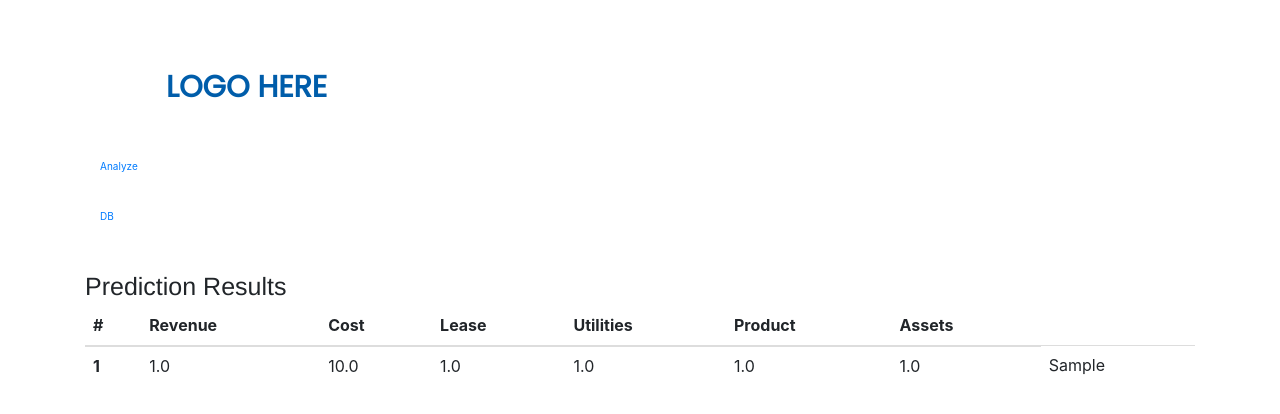
After one commit to gracinev/AmpHacks2020, a Django app: template AmpHacks2020/app/templates/app/results.html in a window 1280 px wide. The commit adds this page. Shown: the top 414 px of the page. Run offline with Django 3.2, Linux system fonts and the light colour scheme; tables that the repository leaves empty hold one stand-in row (values such as "Sample post"); the template is opened without the code that fills it: values that come from a table or form of the project are taken from there, most other values are stand-ins (such as "Sample title", 1, 10 or a date in 2020); some libraries are stand-ins or nearby versions.

Commit message:
added models and linking

```diff
--- a/AmpHacks2020/AmpHacks2020/urls.py
+++ b/AmpHacks2020/AmpHacks2020/urls.py
@@ -29,4 +29,7 @@ urlpatterns = [
     path('admin/', admin.site.urls),
     path('signup/', views.signup, name='signup'),
     path('form/', views.form, name='form'),
+    # was forms/
+    path('form/test', views.analyze_form, name='submit_form'),
+    path('results/', views.view_results, name='results'),
 ]
--- a/AmpHacks2020/app/models.py
+++ b/AmpHacks2020/app/models.py
@@ -5,3 +5,19 @@ Definition of models.
 from django.db import models
 
 # Create your models here.
+
+from django.db import models
+
+
+class PredResults(models.Model):
+
+    Revenue = models.FloatField()
+    Cost = models.FloatField()
+    Lease = models.FloatField()
+    Product = models.FloatField()
+    Utilities = models.FloatField()
+    Assets = models.FloatField()
+    analyzedResult = models.CharField(max_length=50)
+
+    def __str__(self):
+        return self.analyzedResult
--- a/AmpHacks2020/app/templates/app/base.html
+++ b/AmpHacks2020/app/templates/app/base.html
@@ -22,7 +22,7 @@
         <div class="collapse navbar-collapse" id="navbarSupportedContent">
             <ul class="navbar-nav mr-auto">
                 <li class="nav-item active">
-                    <a class="nav-link" href="/">Prediction <span class="sr-only">(current)</span></a>
+                    <a class="nav-link" href="/form">Analyze <span class="sr-only">(current)</span></a>
                 </li>
                 <li class="nav-item">
                     <a class="nav-link" href="/results">DB</a>
@@ -34,8 +34,12 @@
     {% block main %}
     {% endblock %}
 
-    <script src="https://cdnjs.cloudflare.com/ajax/libs/popper.js/1.12.9/umd/popper.min.js" integrity="sha384-ApNbgh9B+Y1QKtv3Rn7W3mgPxhU9K/ScQsAP7hUibX39j7fakFPskvXusvfa0b4Q" crossorigin="anonymous"></script>
-    <script src="https://maxcdn.bootstrapcdn.com/bootstrap/4.0.0/js/bootstrap.min.js" integrity="sha384-JZR6Spejh4U02d8jOt6vLEHfe/JQGiRRSQQxSfFWpi1MquVdAyjUar5+76PVCmYl" crossorigin="anonymous"></script>
+    <script src="https://cdnjs.cloudflare.com/ajax/libs/popper.js/1.12.9/umd/popper.min.js"
+            integrity="sha384-ApNbgh9B+Y1QKtv3Rn7W3mgPxhU9K/ScQsAP7hUibX39j7fakFPskvXusvfa0b4Q"
+            crossorigin="anonymous"></script>
+    <script src="https://maxcdn.bootstrapcdn.com/bootstrap/4.0.0/js/bootstrap.min.js"
+            integrity="sha384-JZR6Spejh4U02d8jOt6vLEHfe/JQGiRRSQQxSfFWpi1MquVdAyjUar5+76PVCmYl"
+            crossorigin="anonymous"></script>
     </body>
 
 
--- /dev/null
+++ b/AmpHacks2020/app/templates/app/results.html
@@ -0,0 +1,40 @@
+
+{% extends "base.html" %}
+
+{% block main %}
+    <div class="container pt-5">
+        <div class="row">
+
+        <h1>Prediction Results</h1>
+
+            <table class="table">
+                <thead>
+                <tr>
+                <th scope="col">#</th>
+                <th scope="col">Revenue</th>
+                <th scope="col">Cost</th>
+                <th scope="col">Lease</th>
+                <th scope="col">Utilities</th>
+                <th scope="col">Product</th>
+                <th scope="col">Assets</th>
+                </tr>
+                </thead>
+                <tbody>
+                {% for data in dataset %}
+                    <tr>
+                    <th scope="row">{{ data.id }}</th>
+                    <td>{{ data.Revenue }}</td>
+                    <td>{{ data.Cost }}</td>
+                    <td>{{ data.Lease }}</td>
+                    <td>{{ data.Utilities }}</td>
+                    <td>{{ data.Product }}</td>
+                    <td>{{ data.Assets }}</td>
+                    <td>{{ data.analyzedResult }}</td>
+                    </tr>
+                {% endfor %}
+
+                </tbody>
+            </table>
+        </div>
+    </div>
+{% endblock %}
```
Also changed, not shown: AmpHacks2020/app/templates/app/form.html (+64 -2 lines), AmpHacks2020/app/views.py (+29 -0 lines).
